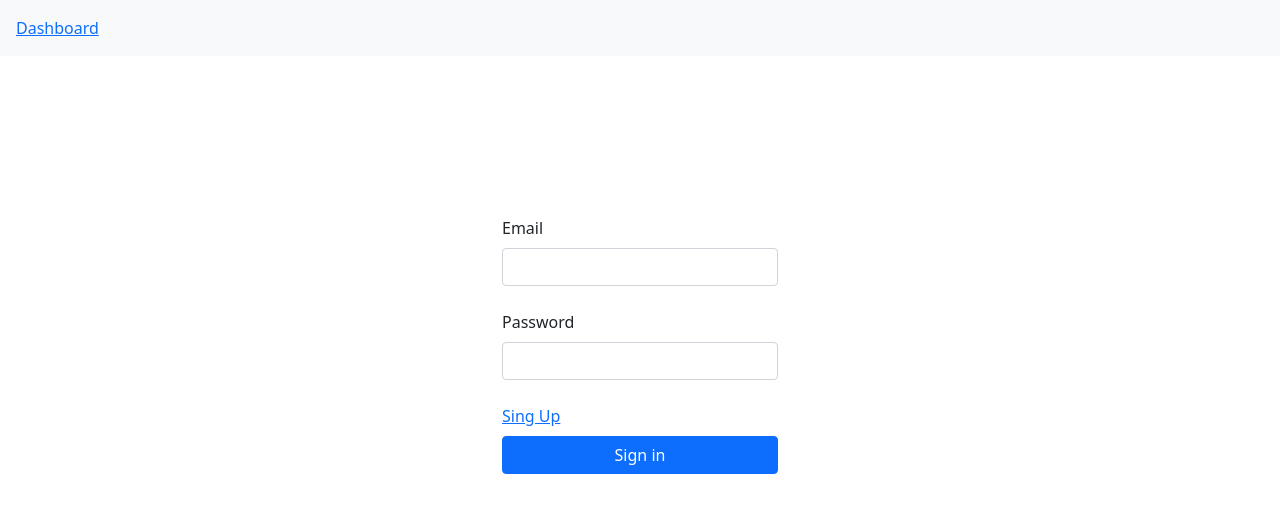
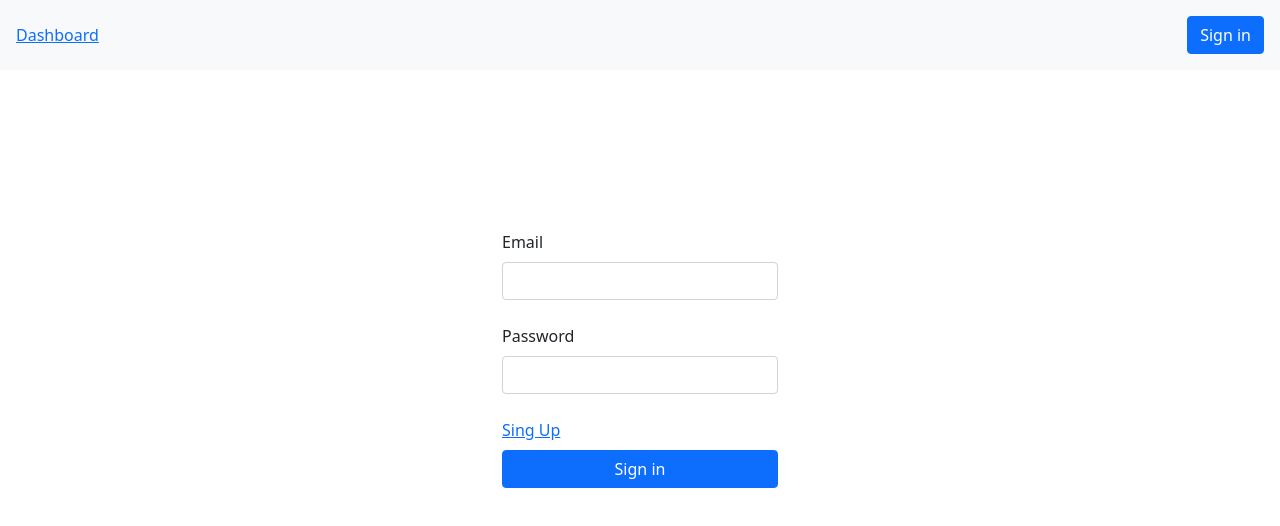
Before and after one commit to joja361/hotels, a React (Create React App) app: page /signin in a window 1280 px wide. Shown: the top 526 px of the page. Built offline with nearby package versions, Linux system fonts and the light colour scheme.

Commit message:
correction

```diff
--- a/src/App.js
+++ b/src/App.js
@@ -16,8 +16,8 @@ function App() {
       <Route exact path="/signin" component={SignIn} />
       <Route exact path="/signup" component={SignUp} />
       <Route exact path="/dashboard" component={DashBoard} />
-      <Route exact path="/admin/dashboard" component={DashBoard} />
-      <Route exact path="/admin/addhotel" component={AddHotel} />
+      <ProtectedRoute exact path="/admin/dashboard" component={DashBoard} />
+      <ProtectedRoute exact path="/admin/addhotel" component={AddHotel} />
       <ProtectedRoute exact path="/dashboard/:id" component={HotelDetail} />
       <ProtectedRoute exact path="/favorites" component={Favorites} />
       <Route path="*">
--- a/src/components/formForAddingHotel/HotelForm.js
+++ b/src/components/formForAddingHotel/HotelForm.js
@@ -1,6 +1,5 @@
 import { Formik } from "formik";
-import { Container } from "react-bootstrap";
-import Form from "react-bootstrap/Form";
+import { Container, Form } from "react-bootstrap";
 import InputField from "../loginForm/InputField";
 import TextField from "../loginForm/TextField";
 import * as Yup from "yup";
--- a/src/components/hotels/Header.js
+++ b/src/components/hotels/Header.js
@@ -1,10 +1,10 @@
 import Like from "../UI/Like";
 import Rating from "../UI/Rating";
-import Card from "react-bootstrap/Card";
-import Container from "react-bootstrap/Container";
+import axios from "axios";
+import { Card, Container } from "react-bootstrap";
 import { useDispatch, useSelector } from "react-redux";
 import { changeRating, changeLike } from "../../store/hotelsSlice";
-import { baseUrl, roleOfUser } from "../../store/authSlice";
+import { userRole } from "../../store/authSlice";
 import { Link, useRouteMatch, useHistory } from "react-router-dom";
 
 const Header = ({ name, city, rating, like, id, detailPage }) => {
@@ -12,14 +12,14 @@ const Header = ({ name, city, rating, like, id, detailPage }) => {
   const dispatch = useDispatch();
   const history = useHistory();
 
-  const role = useSelector(roleOfUser);
+  const role = useSelector(userRole);
 
   const IsUserAdmin = role === "admin";
 
   const handleRating = async (rate, hotelId) => {
     if (role === "user") {
       try {
-        await baseUrl.post(`/hotel/${hotelId}/rating`, {
+        await axios.post(`http://localhost:8080/api/hotel/${hotelId}/rating`, {
           rating: rate,
         });
         dispatch(changeRating({ hotelId, rate }));
@@ -34,7 +34,7 @@ const Header = ({ name, city, rating, like, id, detailPage }) => {
   const handleLike = async () => {
     if (role === "user") {
       try {
-        await baseUrl.post(`/hotel/${id}/favorite`);
+        await axios.post(`http://localhost:8080/api/hotel/${id}/favorite`);
         dispatch(changeLike({ hotelId: id, like: !like }));
       } catch (err) {
         console.log("Something went wrong");
--- a/src/components/loginForm/SignIn.js
+++ b/src/components/loginForm/SignIn.js
@@ -7,9 +7,10 @@ import * as Yup from "yup";
 import { useState } from "react";
 import { Link, useHistory } from "react-router-dom";
 import { useDispatch } from "react-redux";
-import { baseUrl, login } from "../../store/authSlice";
+import { login } from "../../store/authSlice";
 import { Formik } from "formik";
 import jwt_decode from "jwt-decode";
+import axios from "axios";
 
 const SignIn = () => {
   const dispatch = useDispatch();
@@ -23,14 +24,15 @@ const SignIn = () => {
 
   const onSubmit = async (values) => {
     try {
-      let res = await baseUrl.post("/auth/login", values);
+      let res = await axios.post(
+        "http://localhost:8080/api/auth/login",
+        values
+      );
       const token = res.data.token;
       const decoded = jwt_decode(token);
       const { email, role } = decoded;
       dispatch(login({ token, email, role }));
-      role === "user"
-        ? history.push("/dashboard")
-        : history.push("admin/dashboard");
+      history.push(role === "user" ? "/dashboard" : "admin/dashboard");
     } catch {
       setFailToLogin("You entered wrong credentials, please try again");
     }
--- a/src/components/loginForm/SignUp.js
+++ b/src/components/loginForm/SignUp.js
@@ -8,8 +8,8 @@ import Layout from "../layout/Layout";
 import * as Yup from "yup";
 import { Link, useHistory } from "react-router-dom";
 import { Formik } from "formik";
-import { baseUrl } from "../../store/authSlice";
 import TextField from "./TextField";
+import axios from "axios";
 
 const SignUp = () => {
   const history = useHistory();
@@ -42,7 +42,7 @@ const SignUp = () => {
 
   const onSubmit = async (values) => {
     try {
-      await baseUrl.post("/user", values);
+      await axios.post("http://localhost:8080/api/user", values);
       history.replace("./signin");
     } catch (error) {
       console.log(error);
--- a/src/components/navbar/NavBar.js
+++ b/src/components/navbar/NavBar.js
@@ -3,16 +3,14 @@ import Button from "react-bootstrap/Button";
 import { NavLink, useHistory, Link } from "react-router-dom";
 import { FaUserAlt } from "react-icons/fa";
 import { useDispatch, useSelector } from "react-redux";
-import { logout, roleOfUser } from "../../store/authSlice";
-import { useLocation } from "react-router";
+import { logout, userRole } from "../../store/authSlice";
 
 const NavBar = () => {
   const username = useSelector((store) => store.auth.username);
-  const role = useSelector(roleOfUser);
+  const role = useSelector(userRole);
 
   const dispatch = useDispatch();
   const history = useHistory();
-  const { pathname } = useLocation();
 
   const handleLogout = () => {
     dispatch(logout());
@@ -26,13 +24,13 @@ const NavBar = () => {
     </div>
   );
 
-  const SignInOrSignOutButton = role ? (
-    <Button onClick={handleLogout}>Sign out</Button>
-  ) : pathname !== "/signin" ? (
+  const signInButton = (
     <Link to="/" className="btn btn-primary">
       Sign in
     </Link>
-  ) : null;
+  );
+
+  const signOutButton = <Button onClick={handleLogout}>Sign out</Button>;
 
   const favorites = role === "user" && (
     <NavLink className="ps-3" to="favorites">
@@ -48,7 +46,7 @@ const NavBar = () => {
       </div>
       <div className="d-flex">
         {userWhoIsLogged}
-        {SignInOrSignOutButton}
+        {role ? signOutButton : signInButton}
       </div>
     </Navbar>
   );
--- a/src/components/protectedRoute/ProtectedRoute.js
+++ b/src/components/protectedRoute/ProtectedRoute.js
@@ -1,9 +1,9 @@
 import { useSelector } from "react-redux";
 import { Route, Redirect } from "react-router-dom";
-import { roleOfUser } from "../../store/authSlice";
+import { userRole } from "../../store/authSlice";
 
 export const ProtectedRoute = ({ component: Component, ...rest }) => {
-  const role = useSelector(roleOfUser);
+  const role = useSelector(userRole);
 
   return (
     <Route
--- a/src/pages/DashBoard.js
+++ b/src/pages/DashBoard.js
@@ -5,7 +5,7 @@ import { useDispatch, useSelector } from "react-redux";
 import { fetchHotelData } from "../store/hotelsSlice";
 import { Container } from "react-bootstrap";
 import { useEffect } from "react";
-import { roleOfUser } from "../store/authSlice";
+import { userRole } from "../store/authSlice";
 import { Link } from "react-router-dom";
 
 const DashBoard = () => {
@@ -13,7 +13,7 @@ const DashBoard = () => {
   const hotels = useSelector((state) => state.hotel.hotels);
   const error = useSelector((state) => state.hotel.error);
   const isLoading = useSelector((state) => state.hotel.loading);
-  const role = useSelector(roleOfUser);
+  const role = useSelector(userRole);
 
   const addButton = role === "admin" && (
     <Link
--- a/src/store/authSlice.js
+++ b/src/store/authSlice.js
@@ -5,9 +5,6 @@ const token = localStorage.getItem("token");
 const username = localStorage.getItem("username");
 const role = localStorage.getItem("role");
 
-export const baseUrl = axios.create({
-  baseURL: "http://localhost:8080/api",
-});
 
 export const authAxios = axios.create({
   baseURL: "http://localhost:8080/api",
@@ -48,6 +45,6 @@ const authSlice = createSlice({
 
 export default authSlice;
 
-export const roleOfUser = (store) => store.auth.role;
+export const userRole = (store) => store.auth.role;
 
 export const { login, logout } = authSlice.actions;
--- a/src/store/hotelsSlice.js
+++ b/src/store/hotelsSlice.js
@@ -1,5 +1,6 @@
 import { createSlice } from "@reduxjs/toolkit";
-import { authAxios, baseUrl } from "./authSlice";
+import { authAxios } from "./authSlice";
+import axios from "axios";
 
 const initialState = {
   hotels: [],
@@ -93,7 +94,10 @@ export const fetchHotelDetail = (id) => {
 export const addNewHotel = (values) => {
   return async (dispatch) => {
     try {
-      const { data } = await baseUrl.post("/hotel", values);
+      const { data } = await axios.post(
+        "http://localhost:8080/api/hotel",
+        values
+      );
       dispatch(addHotel(data));
     } catch (err) {
       console.log("Something went wrong!");
```
